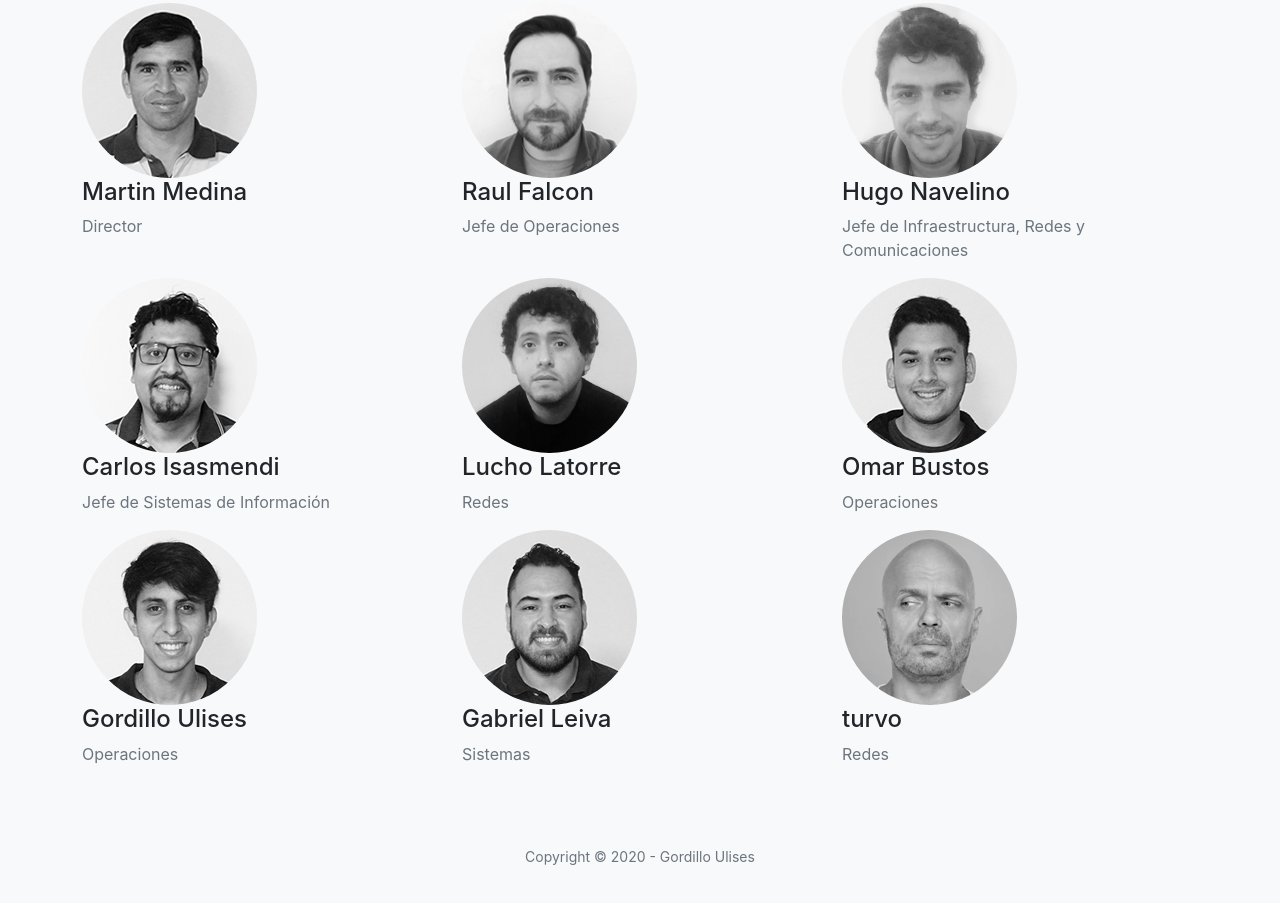
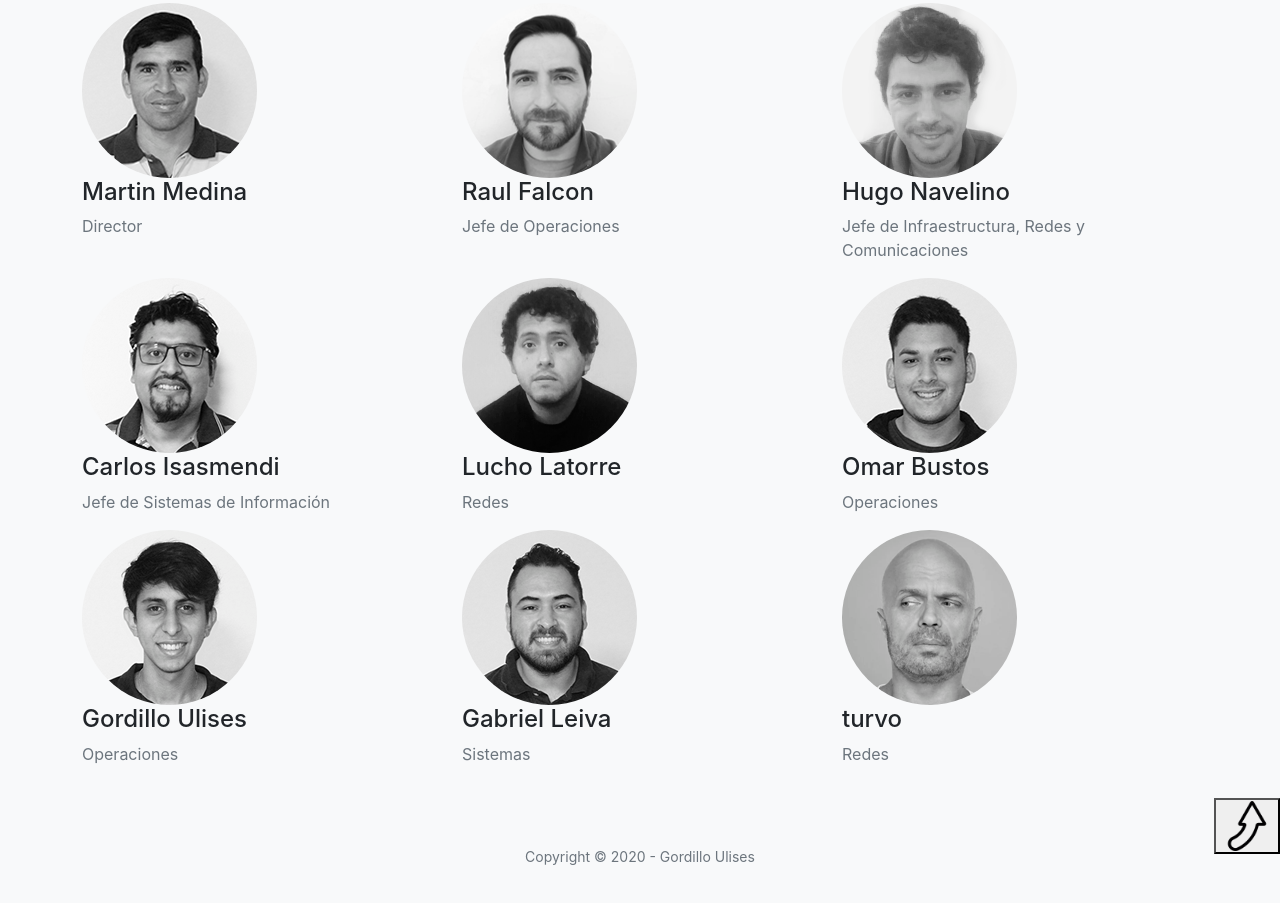
Before and after one commit to Ulises-Gordillo-1999/Proyectofinal_coderhouse, a website: page root/pages/nuestro equipo.html in a window 1280 px wide. Shown: the part 225-1128 px from the top of the page. Drawn offline with nearby package versions, Linux system fonts and the light colour scheme.

Commit message:
boton de ir arriba en la seccion nuestro equipo

```diff
--- a/root/css/style.css
+++ b/root/css/style.css
@@ -104,3 +104,9 @@ section#contact {
 
 #galeria img:hover {
   border: 5px solid #f7f7f7; }
+
+.button {
+    display: flex;
+    float: right;
+
+}
--- a/root/pages/nuestro equipo.html
+++ b/root/pages/nuestro equipo.html
@@ -126,6 +126,11 @@
 			</div>
 		</div>
 	</section>
+	<a class="button" href="#">
+		<button  type="button">
+			<img src="../images/go-up.png" width="50px" height="50px" >
+		</button>
+	</a>
 	<footer class="bg-light py-5">
 		<div class="container"><div class="small text-center text-muted">Copyright © 2020 - Gordillo Ulises</div></div>
 	</footer>
```
Also changed, not shown: root/images/go-up.png (added).
